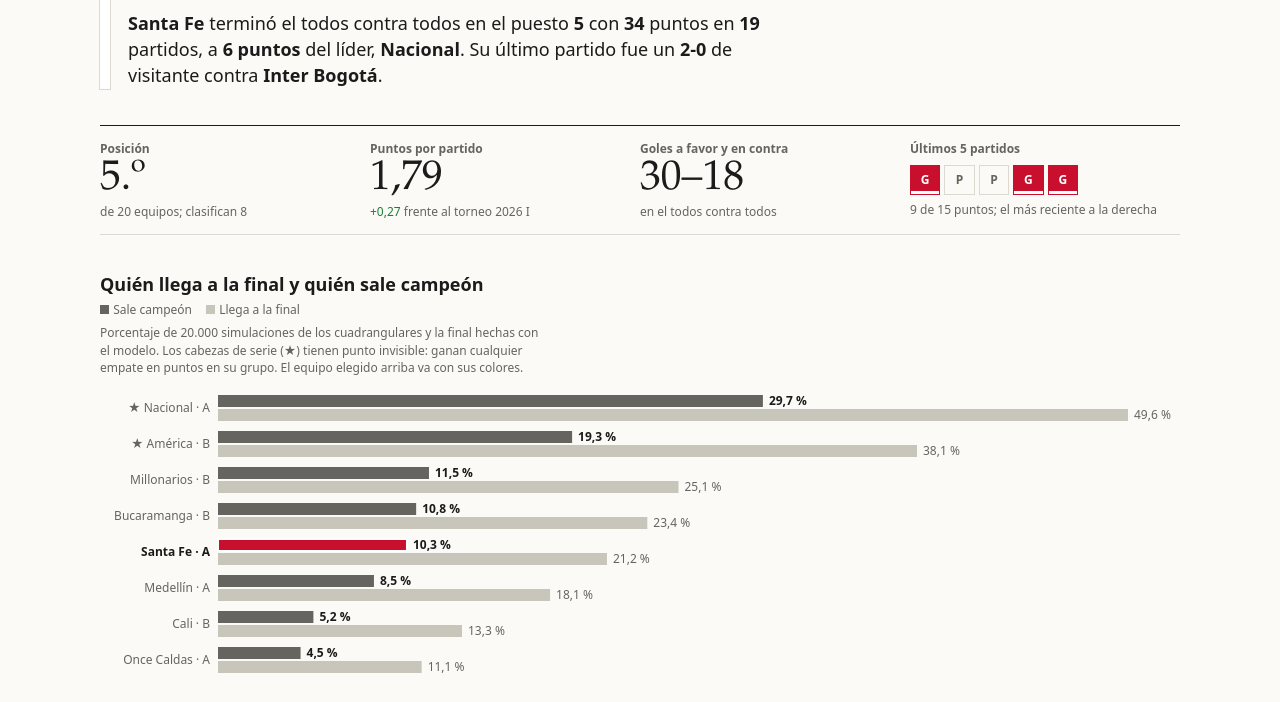
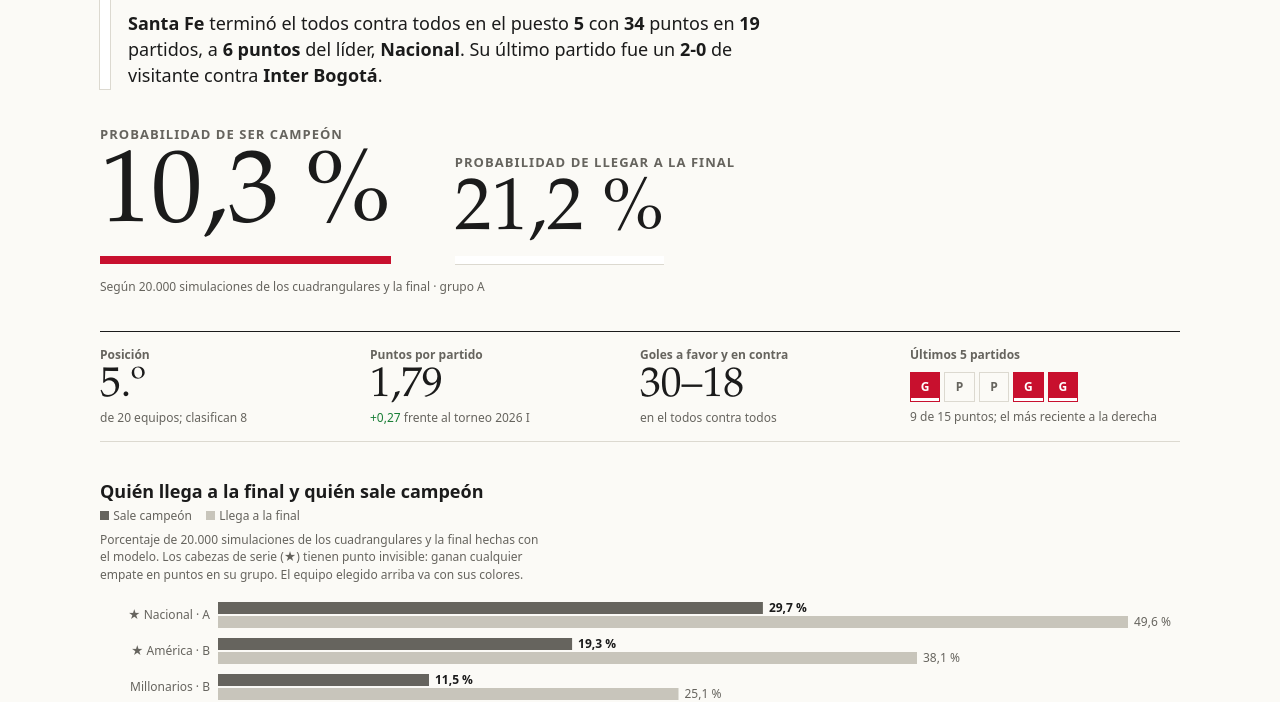
Before and after one commit to diazzz9/futbol-analytics-colombia, a plain HTML site: page dashboard/index.html in a window 1280 px wide. Shown: the part 131-833 px from the top of the page. Drawn offline with nearby package versions, Linux system fonts and the light colour scheme.

Commit message:
Vista previa para redes, fecha visible, grupo resaltado y ajustes de celular

```diff
--- a/dashboard/index.html
+++ b/dashboard/index.html
@@ -12,6 +12,7 @@
 *{box-sizing:border-box}
 body{margin:0;background:var(--bg);color:var(--fg);font-family:var(--sans);font-size:15px;line-height:1.45}
 .sf{--sf:#c8102e;--sf2:#ffffff;--sf-ink:#ffffff;display:grid;gap:36px;max-width:1120px;margin:0 auto;padding:28px 20px 56px}
+.sf > *,.sf-grid2 > *{min-width:0}
 .sf-head{position:relative;padding-left:28px}
 .sf-head::before{content:"";position:absolute;left:0;top:0;bottom:0;width:10px;background:linear-gradient(var(--sf) 50%,var(--sf2) 50%);outline:1px solid var(--line)}
 .sf-row{display:flex;flex-wrap:wrap;align-items:center;justify-content:space-between;gap:10px}
@@ -21,6 +22,13 @@ body{margin:0;background:var(--bg);color:var(--fg);font-family:var(--sans);font-
 .sf-lead{margin:0;max-width:62ch;font-size:18px}
 .sf-lead b{font-weight:600;font-variant-numeric:tabular-nums}
 select{font:inherit;color:var(--fg);background:var(--pop);border:1px solid var(--line);border-radius:6px;padding:6px 10px}
+.sf-hero[hidden],.sf-out[hidden]{display:none}
+.sf-hero{display:flex;flex-wrap:wrap;gap:14px 64px;align-items:flex-end;min-width:0}
+.sf-hero h3{margin:0 0 4px;font-size:13px;font-weight:600;color:var(--muted);text-transform:uppercase;letter-spacing:.08em}
+.sf-big{display:inline-block;white-space:nowrap;font-family:var(--serif);font-size:clamp(3.6rem,12vw,6.4rem);line-height:1;font-variant-numeric:tabular-nums;padding-bottom:6px;border-bottom:8px solid var(--sf)}
+.sf-big2{font-size:clamp(2.8rem,9vw,4.6rem);border-bottom-color:var(--sf2);box-shadow:0 1px 0 var(--line)}
+.sf-hero .sf-sub{flex-basis:100%}
+.sf-out{margin:0;padding:12px 14px;border:1px solid var(--line);color:var(--muted)}
 .sf-kpis{display:grid;grid-template-columns:repeat(auto-fit,minmax(150px,1fr));border-top:1px solid var(--fg);border-bottom:1px solid var(--line)}
 .sf-kpi{padding:14px 14px 14px 0}
 .sf-kpi h3{margin:0;font-size:12px;font-weight:600;color:var(--muted)}
@@ -69,6 +77,13 @@ select{font:inherit;color:var(--fg);background:var(--pop);border:1px solid var(-
   <h1 class="sf-h1"><span class="sf-badge" id="escudo"></span><span data-f="equipo">—</span>, en datos</h1>
   <p class="sf-lead"><b data-f="equipo">—</b> terminó el todos contra todos en el puesto <b data-f="pos">—</b> con <b data-f="pts">—</b> puntos en <b data-f="pj">—</b> partidos<span id="alt-resto">, a <b id="brecha">—</b> del líder, <b data-f="lider">—</b></span><span id="alt-lider" hidden>, como líder</span>. Su último partido fue un <b data-f="ultimo_marcador">—</b> de <span data-f="ultimo_cond">—</span> contra <b data-f="ultimo_rival">—</b>.</p>
 </header>
+
+<section class="sf-hero" id="hero">
+  <div><h3>Probabilidad de ser campeón</h3><div class="sf-big" id="h-campeon">—</div></div>
+  <div><h3>Probabilidad de llegar a la final</h3><div class="sf-big sf-big2" id="h-final">—</div></div>
+  <p class="sf-sub" id="h-nota"></p>
+</section>
+<p class="sf-out" id="hero-out" hidden>No clasificó a los cuadrangulares: terminó fuera de los ocho primeros del todos contra todos.</p>
 
 <section class="sf-kpis">
   <div class="sf-kpi"><h3>Posición</h3><div class="sf-num"><span data-f="pos">—</span>.º</div><p class="sf-sub">de 20 equipos; clasifican 8</p></div>
@@ -189,6 +204,9 @@ function drawHeader() {
   else { const v = +r.ppp_cambio; ce.textContent = (v > 0 ? '+' : v < 0 ? '−' : '') + es(Math.abs(v), 2); ce.style.color = v > 0 ? 'var(--ok)' : v < 0 ? 'var(--bad)' : ''; }
   const names = { G: 'Ganado', E: 'Empatado', P: 'Perdido' };
   $('racha').replaceChildren(...String(r.racha5).split('').map((k) => { const s = document.createElement('span'); s.className = 'sf-chip sf-chip-' + k; s.textContent = k; s.setAttribute('aria-label', names[k] || k); return s; }));
+  const sim = D.simulacion.find((q) => q.equipo === team);
+  $('hero').hidden = !sim; $('hero-out').hidden = !!sim || !D.simulacion.length;
+  if (sim) { $('h-campeon').textContent = es(sim.p_campeon, 1) + ' %'; $('h-final').textContent = es(sim.p_final, 1) + ' %'; $('h-nota').textContent = 'Según ' + show(sim.simulaciones) + ' simulaciones de los cuadrangulares y la final · grupo ' + sim.grupo + (sim.cabeza === 'sí' ? ' · cabeza de serie con punto invisible' : ''); }
   $('sims').textContent = D.simulacion[0] ? show(D.simulacion[0].simulaciones) : '—';
   document.title = team + ' en datos · Liga BetPlay';
 }
```
Also changed, not shown: docs/og.png (added).
